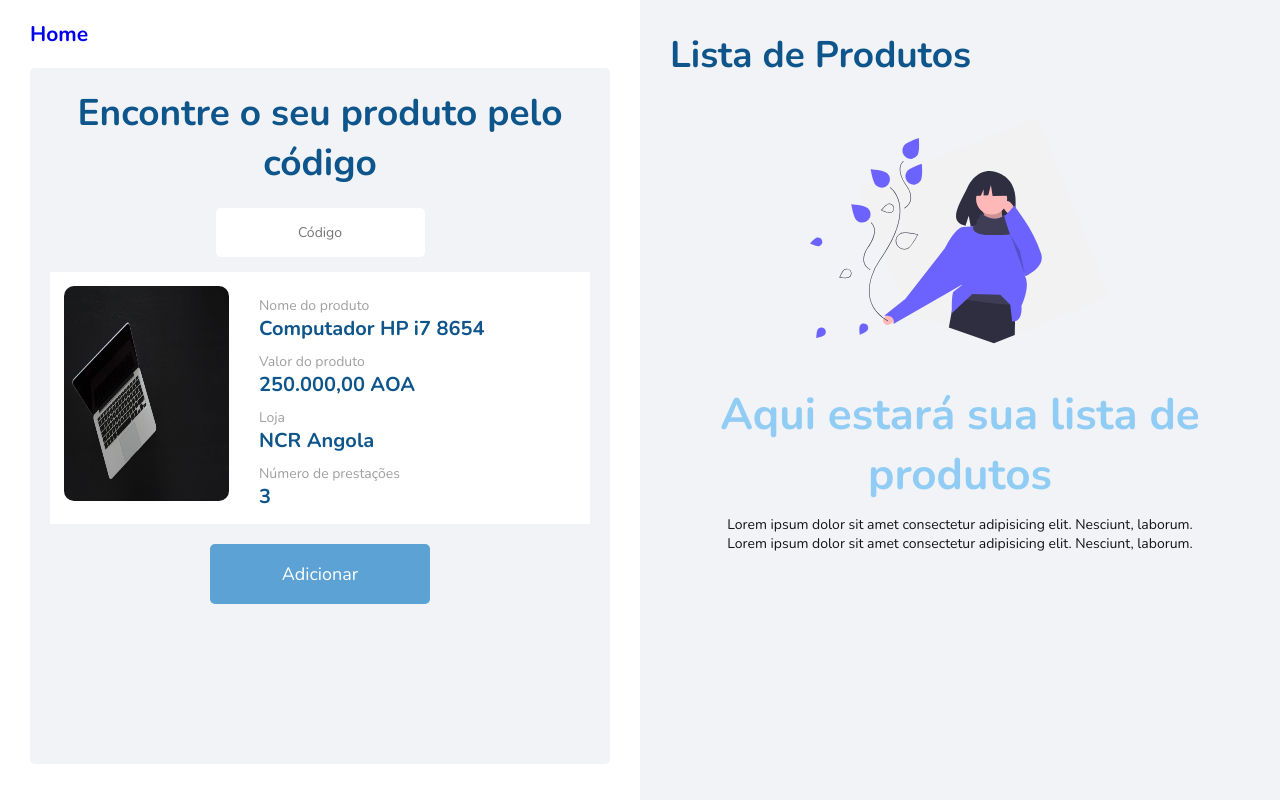
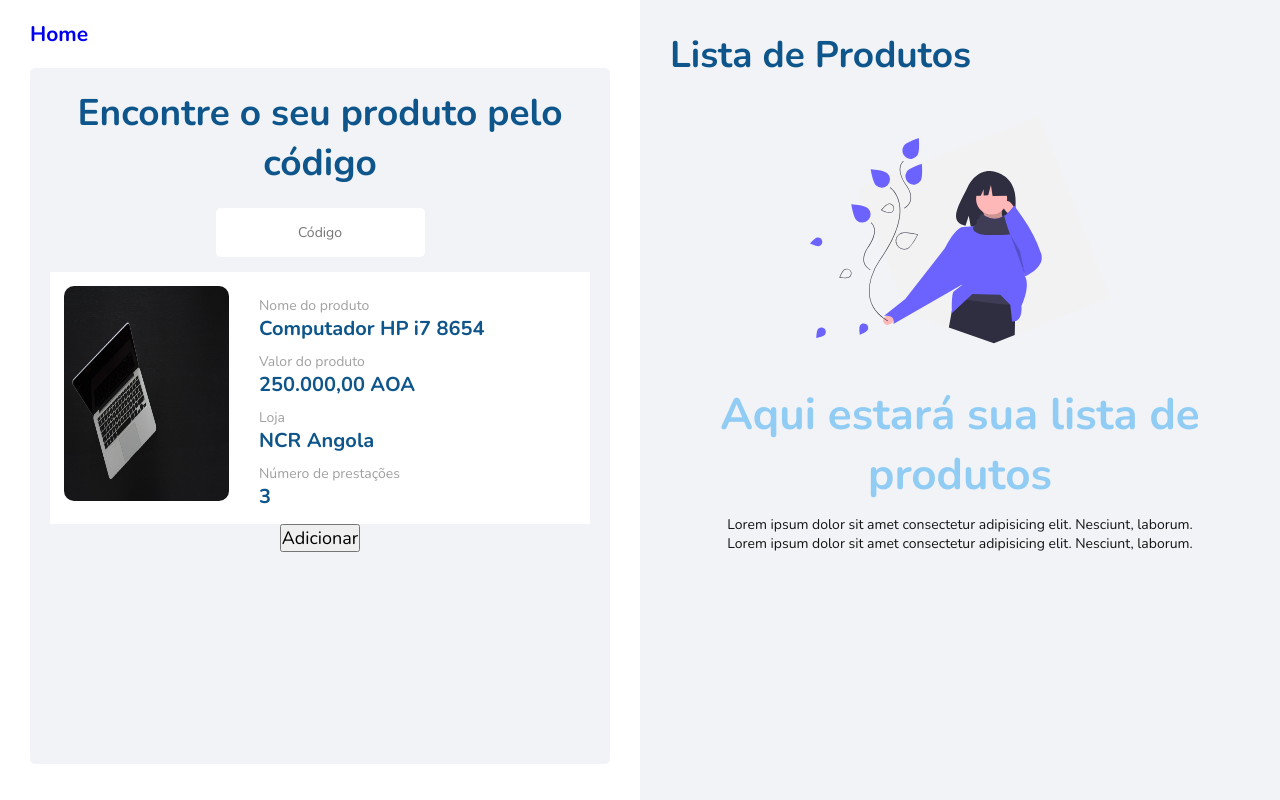
Before and after one commit to cabanga/teste-paga3, a React (Create React App) app: page /requestempty in a window 1280 px wide. Built offline with nearby package versions, Linux system fonts and the light colour scheme.

Commit message:
fix button

```diff
--- a/src/components/Web/RequestEmpty/styles.css
+++ b/src/components/Web/RequestEmpty/styles.css
@@ -109,15 +109,3 @@
   font-size: 14px;
   color: #141414;
 }
-
-button {
-  display: inline-block;
-  padding: 1em 4em;
-  background-color: #5CA2D5;
-  border-radius: 5px;
-  border: none;
-  cursor: pointer;
-  color: #FFFFFF;
-  margin-top: 20px;
-  transition: transform ease-in 0.1s, box-shadow ease-in 0.25s;
-}
```
